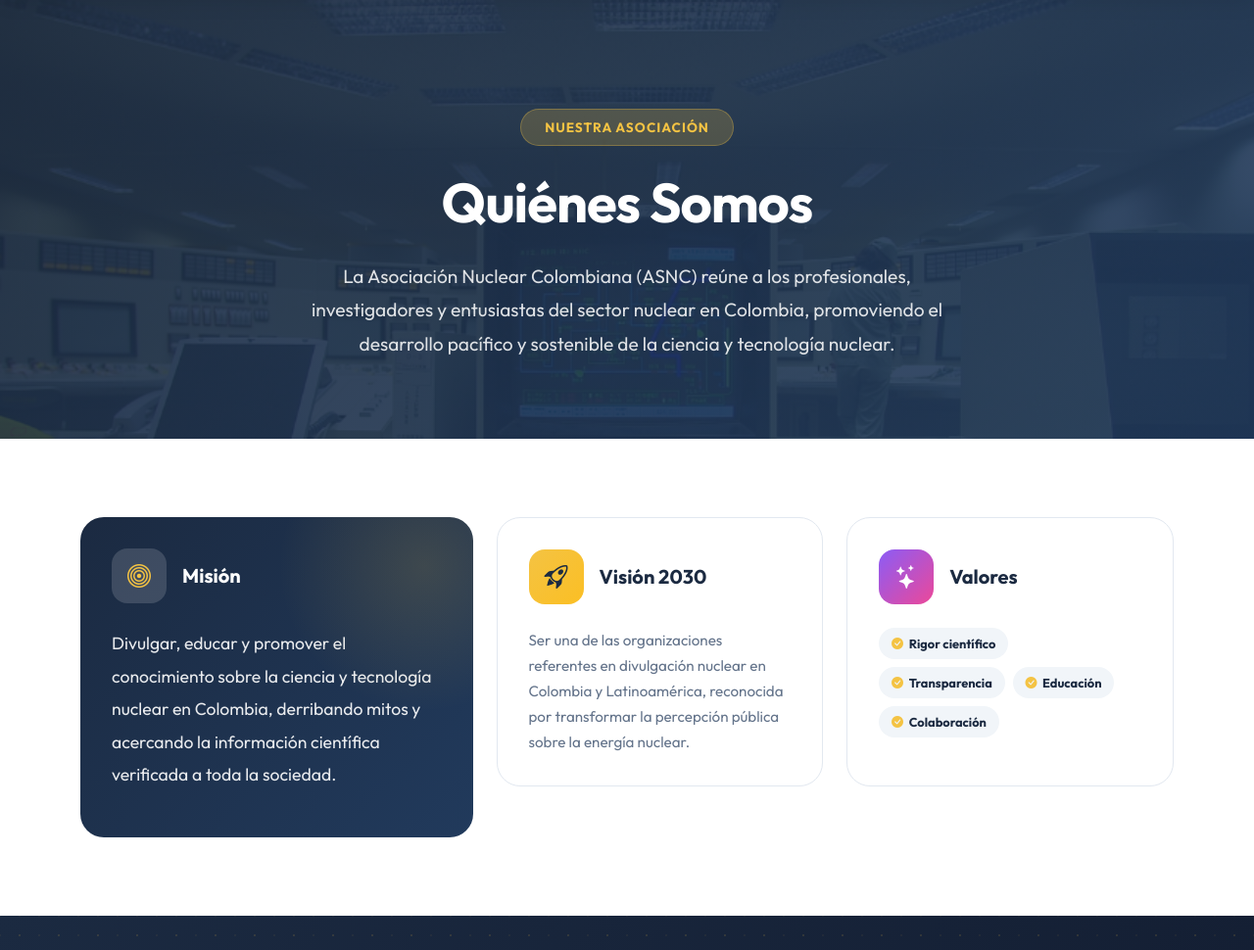
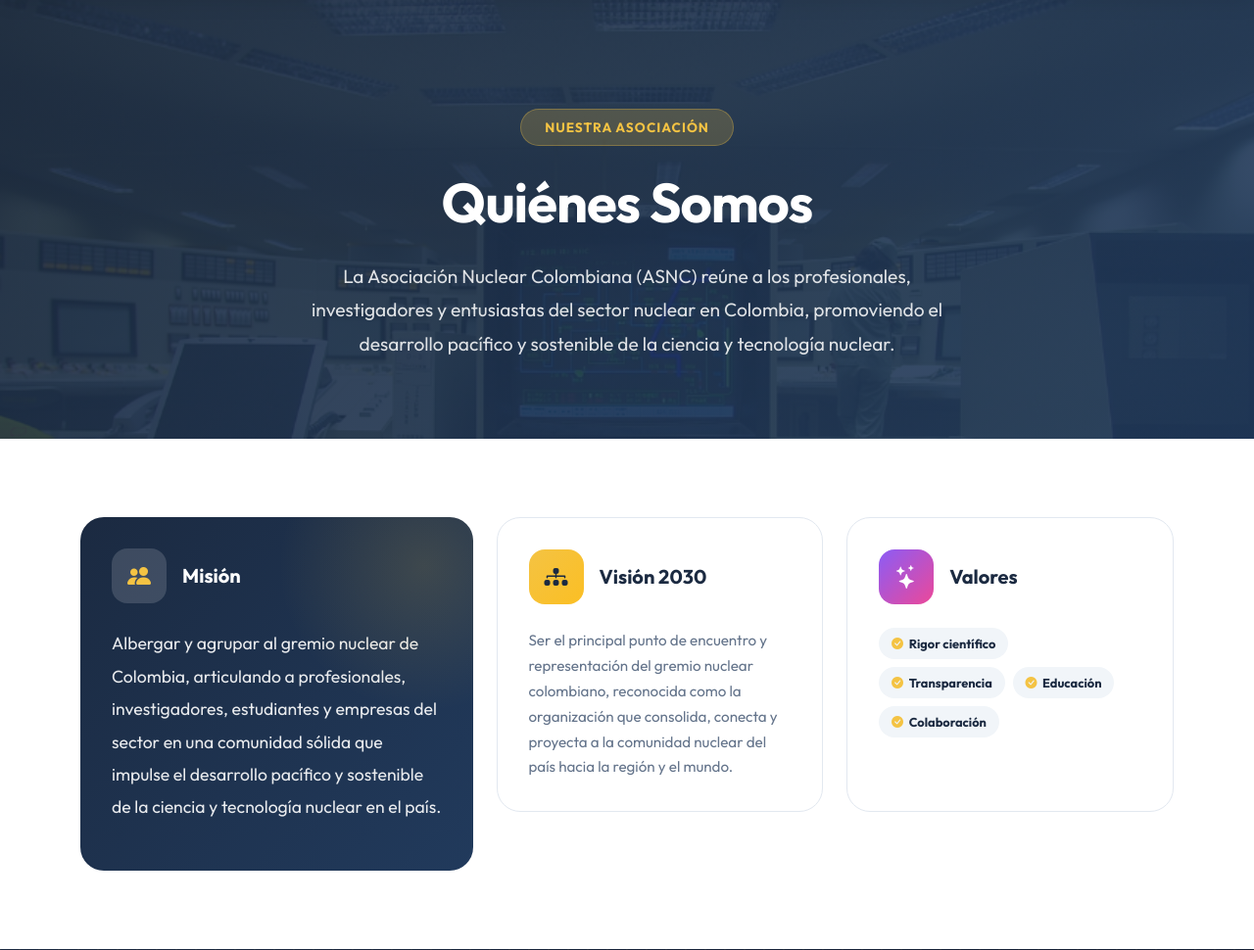
Before and after one commit to Santiago-caicedo/ASNC_WEB, a Django app: page /quienes-somos/ in a window 1280 px wide. Shown: the part 141-1111 px from the top of the page at 98% size. Run offline with Django 5.2, Linux system fonts and the light colour scheme.

Commit message:
cambio en mision y vision

```diff
--- a/templates/base.html
+++ b/templates/base.html
@@ -15,8 +15,8 @@
     </script>
 
     <!-- SEO Meta Tags -->
-    <meta name="description" content="{% block meta_description %}Asociación Nuclear Colombiana (ASNC) - Promoviendo la divulgación, educación y desarrollo pacífico de la ciencia y tecnología nuclear en Colombia. Únete a la comunidad científica nuclear.{% endblock %}">
-    <meta name="keywords" content="{% block meta_keywords %}asociación nuclear colombiana, ASNC, energía nuclear Colombia, ciencia nuclear, tecnología nuclear, divulgación nuclear, comunidad científica Colombia, nuclear Colombia{% endblock %}">
+    <meta name="description" content="{% block meta_description %}Asociación Nuclear Colombiana (ASNC) - Albergamos y agrupamos al gremio nuclear de Colombia: profesionales, investigadores, estudiantes y empresas del sector. Únete a la comunidad nuclear del país.{% endblock %}">
+    <meta name="keywords" content="{% block meta_keywords %}asociación nuclear colombiana, ASNC, gremio nuclear Colombia, comunidad nuclear Colombia, profesionales nucleares, sector nuclear Colombia, energía nuclear Colombia, ciencia nuclear, tecnología nuclear{% endblock %}">
     <meta name="author" content="Asociación Nuclear Colombiana - ASNC">
     <meta name="robots" content="index, follow">
     <meta name="language" content="Spanish">
@@ -32,7 +32,7 @@
     <meta property="og:type" content="website">
     <meta property="og:url" content="https://www.asncol.com{{ request.path }}">
     <meta property="og:title" content="{% block og_title %}Asociación Nuclear Colombiana | ASNC{% endblock %}">
-    <meta property="og:description" content="{% block og_description %}Promoviendo la divulgación, educación y desarrollo pacífico de la ciencia y tecnología nuclear en Colombia.{% endblock %}">
+    <meta property="og:description" content="{% block og_description %}Albergamos y agrupamos al gremio nuclear de Colombia. Únete a la comunidad que articula a profesionales, investigadores y empresas del sector.{% endblock %}">
     <meta property="og:image" content="{% block og_image %}https://www.asncol.com{% static 'images/og-image.png' %}{% endblock %}">
     <meta property="og:locale" content="es_CO">
     <meta property="og:site_name" content="ASNC - Asociación Nuclear Colombiana">
@@ -41,7 +41,7 @@
     <meta name="twitter:card" content="summary_large_image">
     <meta name="twitter:url" content="https://www.asncol.com{{ request.path }}">
     <meta name="twitter:title" content="{% block twitter_title %}Asociación Nuclear Colombiana | ASNC{% endblock %}">
-    <meta name="twitter:description" content="{% block twitter_description %}Promoviendo la divulgación, educación y desarrollo pacífico de la ciencia y tecnología nuclear en Colombia.{% endblock %}">
+    <meta name="twitter:description" content="{% block twitter_description %}Albergamos y agrupamos al gremio nuclear de Colombia. Únete a la comunidad que articula a profesionales, investigadores y empresas del sector.{% endblock %}">
     <meta name="twitter:image" content="{% block twitter_image %}https://www.asncol.com{% static 'images/og-image.png' %}{% endblock %}">
 
     <!-- Favicon (Google requiere mínimo 48x48px, múltiplos de 48) -->
@@ -61,7 +61,7 @@
         "alternateName": "ASNC",
         "url": "https://www.asncol.com",
         "logo": "https://www.asncol.com{% static 'images/asnc_logo_full.png' %}",
-        "description": "Asociación dedicada a la divulgación, educación y promoción del desarrollo pacífico de la ciencia y tecnología nuclear en Colombia.",
+        "description": "Asociación que alberga y agrupa al gremio nuclear de Colombia, articulando a profesionales, investigadores, estudiantes y empresas del sector en una comunidad sólida que impulsa el desarrollo pacífico y sostenible de la ciencia y tecnología nuclear.",
         "email": "info@asncol.com",
         "address": {
             "@type": "PostalAddress",
--- a/website/templates/website/about.html
+++ b/website/templates/website/about.html
@@ -93,11 +93,11 @@
                 <div class="mission-content">
                     <div class="mission-icon-wrapper">
                         <div class="mission-icon">
-                            <i class="bi bi-bullseye"></i>
+                            <i class="bi bi-people-fill"></i>
                         </div>
                         <span class="mission-label">Misión</span>
                     </div>
-                    <p>Divulgar, educar y promover el conocimiento sobre la ciencia y tecnología nuclear en Colombia, derribando mitos y acercando la información científica verificada a toda la sociedad.</p>
+                    <p>Albergar y agrupar al gremio nuclear de Colombia, articulando a profesionales, investigadores, estudiantes y empresas del sector en una comunidad sólida que impulse el desarrollo pacífico y sostenible de la ciencia y tecnología nuclear en el país.</p>
                 </div>
             </div>
 
@@ -106,11 +106,11 @@
                 <div class="mission-content">
                     <div class="mission-icon-wrapper">
                         <div class="mission-icon icon-gold">
-                            <i class="bi bi-rocket-takeoff"></i>
+                            <i class="bi bi-diagram-3-fill"></i>
                         </div>
                         <span class="mission-label">Visión 2030</span>
                     </div>
-                    <p>Ser una de las organizaciones referentes en divulgación nuclear en Colombia y Latinoamérica, reconocida por transformar la percepción pública sobre la energía nuclear.</p>
+                    <p>Ser el principal punto de encuentro y representación del gremio nuclear colombiano, reconocida como la organización que consolida, conecta y proyecta a la comunidad nuclear del país hacia la región y el mundo.</p>
                 </div>
             </div>
 
```
Also changed, not shown: static/images/og-image.png.
